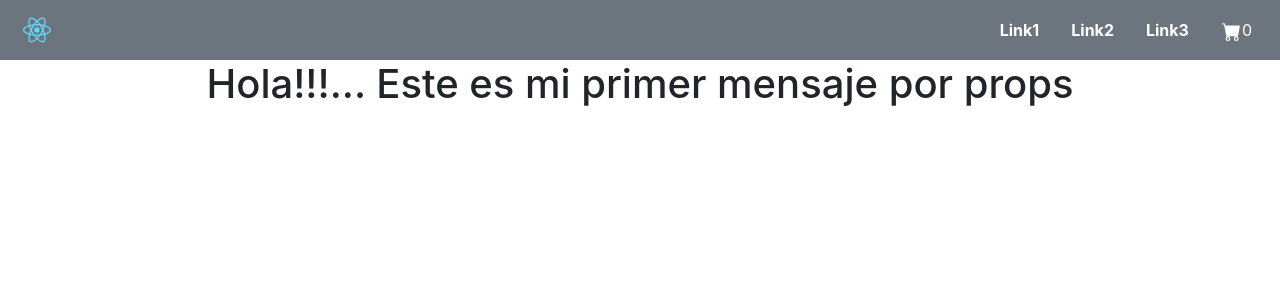
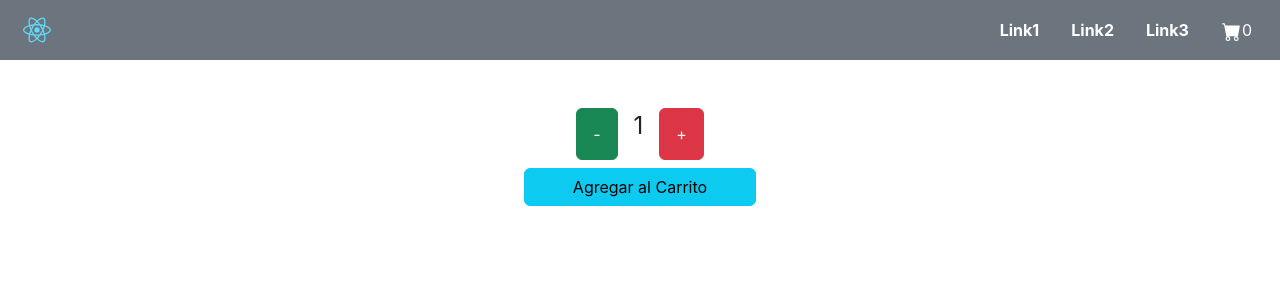
Before and after one commit to mosk123/contardiapp, a React (Create React App) app: page / in a window 1280 px wide. Shown: the top 300 px of the page. Built offline with nearby package versions, Linux system fonts and the light colour scheme.

Commit message:
Desafio Boton suma y resta de stock

```diff
--- a/src/App.js
+++ b/src/App.js
@@ -1,13 +1,21 @@
+import ItemCount from "./components/ItemCount";
 import ItemListContainer from "./components/ItemListContainer";
 import NavBar from "./components/NavBar";
 
 
 function App() {
+const onAdd = (contador)=>{
+alert(`sumaste ${contador} productos`)
+}
+
   return (
     <>
 
      <NavBar />
-     <ItemListContainer greeting={'Hola!!!... Este es mi primer mensaje por props'}/>
+     {/* <ItemListContainer greeting={'Hola!!!... Este es mi primer mensaje por props'}/> */}
+     <div>
+       <ItemCount stock={10} initial={1} onAdd={onAdd}></ItemCount>
+     </div>
      </>
   );
 }
--- /dev/null
+++ b/src/components/ItemCount.jsx
@@ -0,0 +1,38 @@
+import React, { useState, } from 'react'
+
+function ItemCount({initial, stock, onAdd}) {
+
+const [contador, setContador] = useState(initial)
+
+const sumar = () =>{
+  if (contador < stock) {
+    setContador(contador + 1)
+  } else {
+    alert("Stock agotado")
+  }
+}
+const resta = () =>{
+  contador > 1 ? setContador(contador - 1) : alert("No puedes quuitar mas productos")
+}
+
+const reset = () =>{
+  setContador(initial)
+}
+
+
+
+  return (
+      <>
+    <div className='container-fluid d-flex justify-content-center pt-5'>
+        <button onClick={resta} className='btn btn-success px-3'> - </button>
+        <p className='fs-4 px-3'> {contador} </p>
+        <button onClick={sumar} className='btn btn-danger px-3'>+</button>
+    </div>
+    <div className='d-flex justify-content-center pt-2'>
+        <button onClick={()=> {onAdd(contador); reset()}} className='btn btn-info px-5'>Agregar al Carrito</button>
+    </div>
+    </>
+  )
+}
+
+export default ItemCount
--- a/src/components/ItemListContainer.jsx
+++ b/src/components/ItemListContainer.jsx
@@ -1,8 +1,12 @@
 import React from 'react'
 
-function ItemListContainer({greeting,}) {
+
+function ItemListContainer({greeting}) {
   return (
+    <>
     <h1 className='text-center'>{greeting}</h1>
+
+    </>
   )
 }
 
--- a/src/index.js
+++ b/src/index.js
@@ -6,9 +6,13 @@ import reportWebVitals from './reportWebVitals';
 
 const root = ReactDOM.createRoot(document.getElementById('root'));
 root.render(
-  <React.StrictMode>
+  <>
+ {/*  <React.StrictMode>
     <App />
-  </React.StrictMode>
+  </React.StrictMode> */}
+  <App />
+  </>
+
 );
 
 // If you want to start measuring performance in your app, pass a function
```
